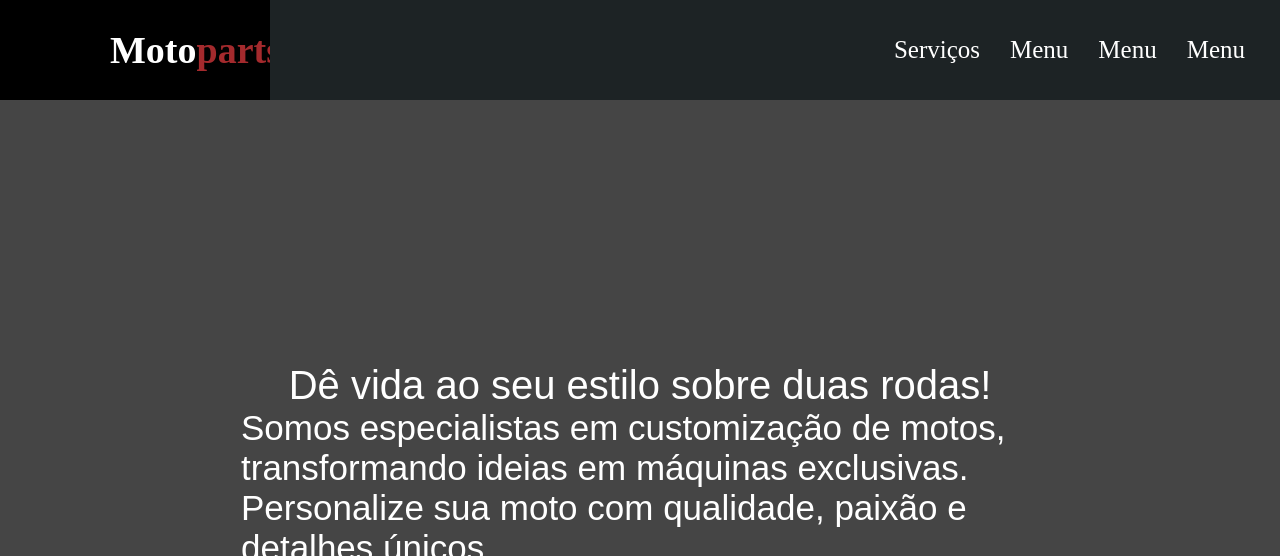
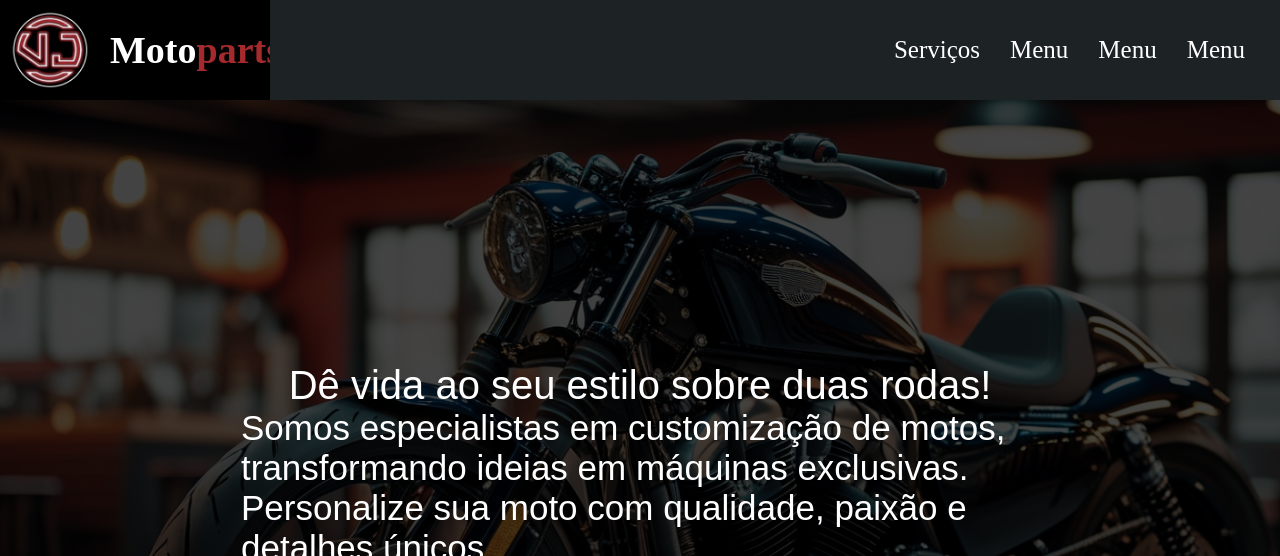
Before and after one commit to Wesley708/vjmotoparts, a plain HTML site: page index.html in a window 1280 px wide. Shown: the top 556 px of the page. Drawn offline with Linux system fonts and the light colour scheme; a web font is replaced by a local one.

Commit message:
Tentando arrumar imagens

```diff
--- a/assets/css/style.css
+++ b/assets/css/style.css
@@ -30,7 +30,7 @@ body{
 }
 
 .logo div{
-    background-image: url('assets/img/vj-logo.png');
+    background-image: url("/assets/img/vj-logo.png");
     background-size:cover;
     background-position: center;
     background-repeat: no-repeat;
@@ -78,7 +78,7 @@ body{
 .chamada{
     height: 100vh;
     width: 100%;
-    background-image: url('assets/img/moto.jpg');
+    background-image: url('/assets/img/moto.jpg');
     background-size:cover;
 }
 .overlay{
```
